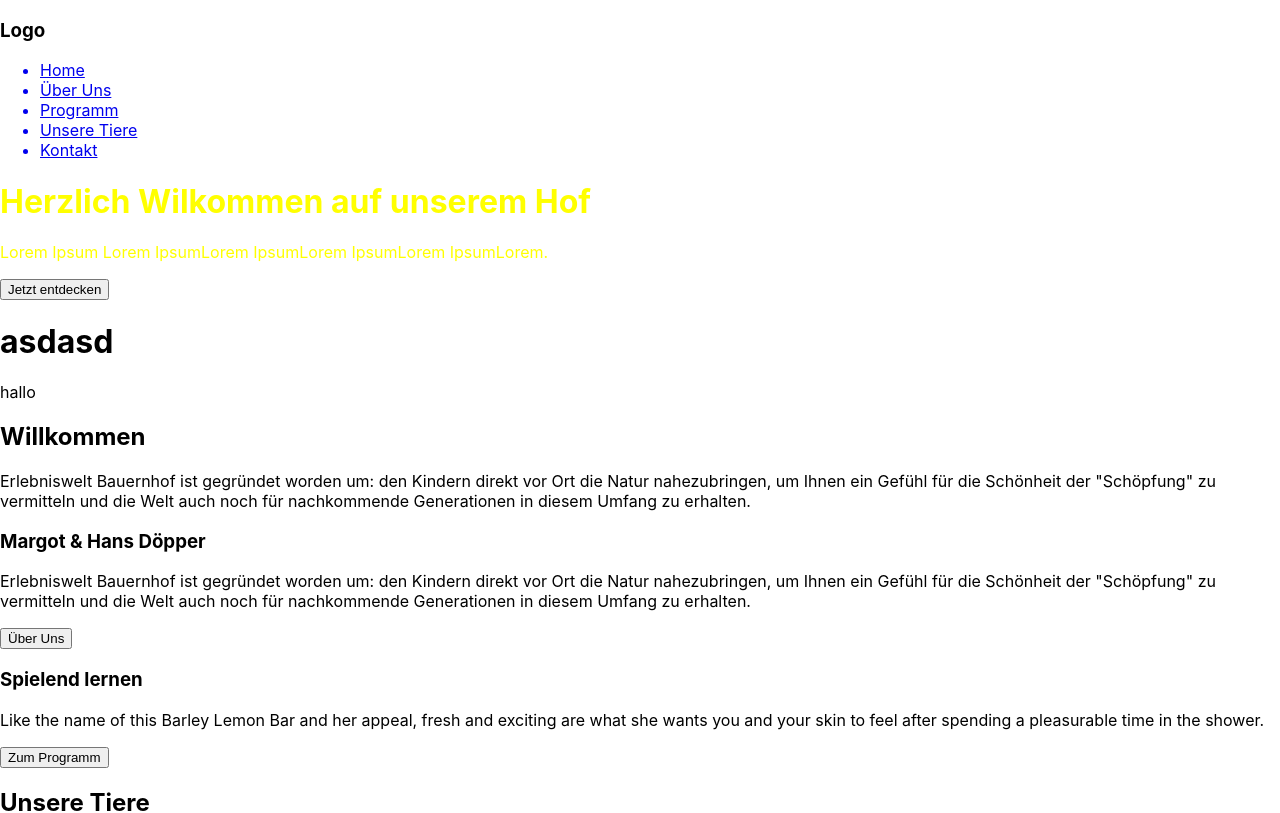
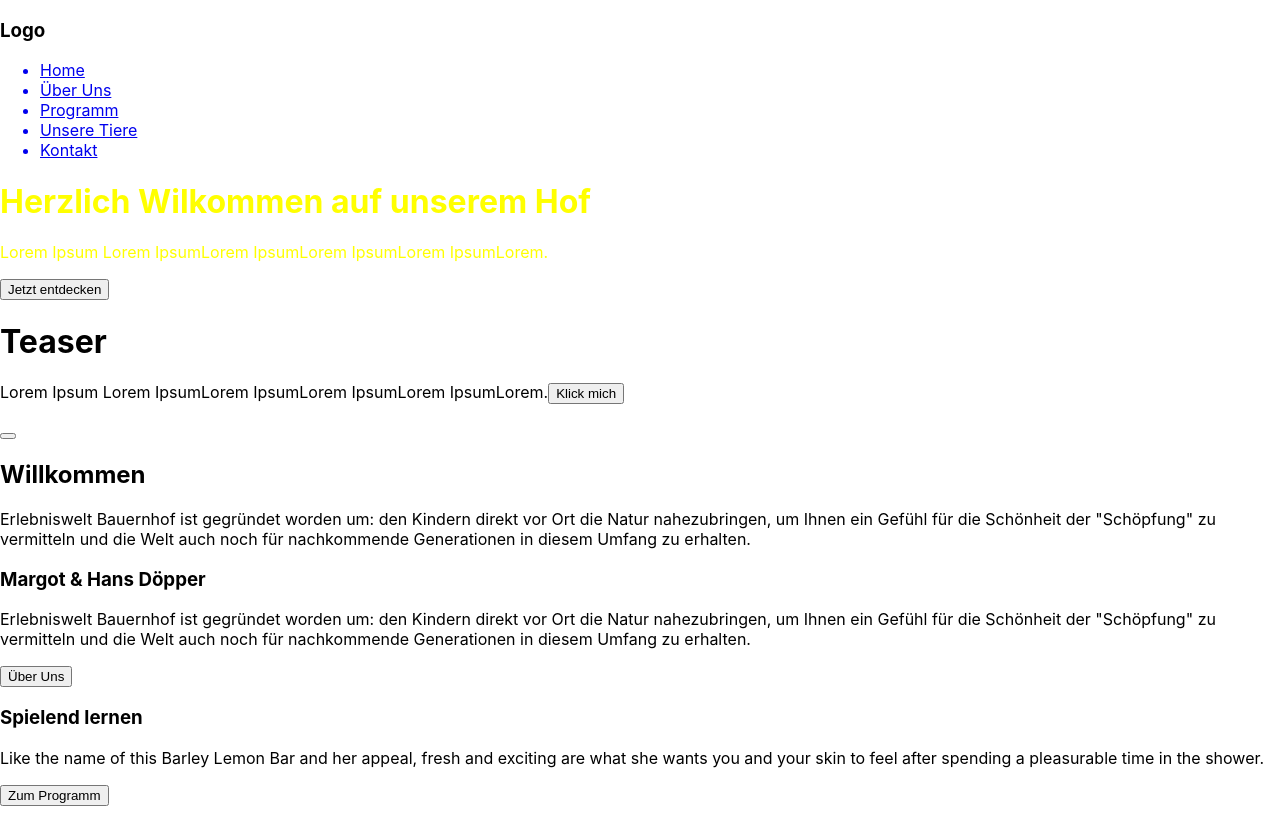
Before and after one commit to NormanPen/MDBauernhof, a React (Create React App) app: page / in a window 1280 px wide. Shown: the top 813 px of the page. Built offline with nearby package versions, Linux system fonts and the light colour scheme.

Commit message:
Teaser L zum umstrukturieren gelöscht

```diff
--- a/src/App.js
+++ b/src/App.js
@@ -1,4 +1,4 @@
-import { BrowserRouter as Router, Switch, Route} from 'react-router-dom';
+import { BrowserRouter as Router, Switch, Route } from 'react-router-dom';
 
 import Nav from './components/Navigation/Nav';
 import Home from './sites/Home/Home';
@@ -16,7 +16,7 @@ function App() {
   return (
     <Router>
       <div>
-        <Nav/>
+        <Nav />
         <Switch>
           <Route path="/" exact component={Home}></Route>
           <Route path="/Überuns" component={About}></Route>
@@ -24,7 +24,7 @@ function App() {
           <Route path="/Tiere" component={Animals}></Route>
           <Route path="/Kontakt" component={Contact}></Route>
         </Switch>
-        <Footer/>
+        <Footer />
       </div>
     </Router>
   );
--- a/src/components/TeaserL/TeaserL.jsx
+++ /dev/null
@@ -1,19 +0,0 @@
-import React from 'react';
-
-class TeaserL extends React.Component {
-  render() {
-    return (
-        <div>
-            <h1>{this.props.ueberschrift}</h1>
-            <p>{this.props.inhalt}</p>
-        </div>
-    );
-
-
-  }
-
-
-
-}
-
-export default TeaserL;
--- a/src/sites/Home/Home.js
+++ b/src/sites/Home/Home.js
@@ -1,6 +1,5 @@
 import Kontaktfooter from '../../components/Footer/KontaktFooter';
 import TeaserMain from '../../components/TeaserMain/TeaserMain';
-import TeaserL from '../../components/TeaserL/TeaserL';
 
 
 
@@ -17,11 +16,11 @@ function Home() {
             >
                 Lorem Ipsum Lorem IpsumLorem IpsumLorem IpsumLorem IpsumLorem.
             </TeaserMain>
+            <TeaserMain ueberschrift="Teaser">
+                Lorem Ipsum Lorem IpsumLorem IpsumLorem IpsumLorem IpsumLorem.{<button>Klick mich</button>}
+            </TeaserMain>
 
-            <TeaserL
-                ueberschrift="asdasd"
-                inhalt="hallo"
-            />
+
 
 
 
```
